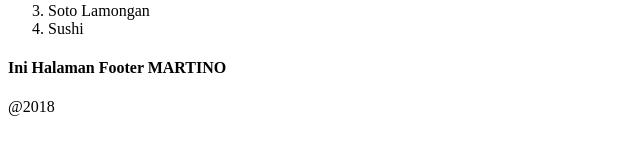
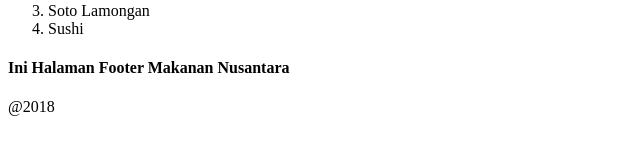
Before and after one commit to Cryptious/hello-react, a React (Create React App) app: page / in a window 1280 px wide. Shown: the part 540-689 px from the top of the page, without its empty margins (0-640 px from the left). Built offline with nearby package versions, Linux system fonts and the light colour scheme.

Commit message:
add Props pada Function Comp

```diff
--- a/src/components/App.js
+++ b/src/components/App.js
@@ -11,7 +11,7 @@ class App extends Component {
         <Header />
         <h1>Rendering Elements</h1>
         <List />
-        <Footer />
+        <Footer name="Makanan Nusantara"  tahun="2018"/>
       </div>
     );
   }
--- a/src/components/Footer.js
+++ b/src/components/Footer.js
@@ -1,11 +1,11 @@
 import React from 'react';
 
-const Footer = () => {
-  var name = "MARTINO";
+const Footer = props => {
+  // var name = "MARTINO";
   return (
     <div>
-      <h4>Ini Halaman Footer {name}</h4>
-      <p>@2018</p>
+      <h4>Ini Halaman Footer {props.name}</h4>
+      <p>@{props.tahun}</p>
     </div>
   );
 }
```
